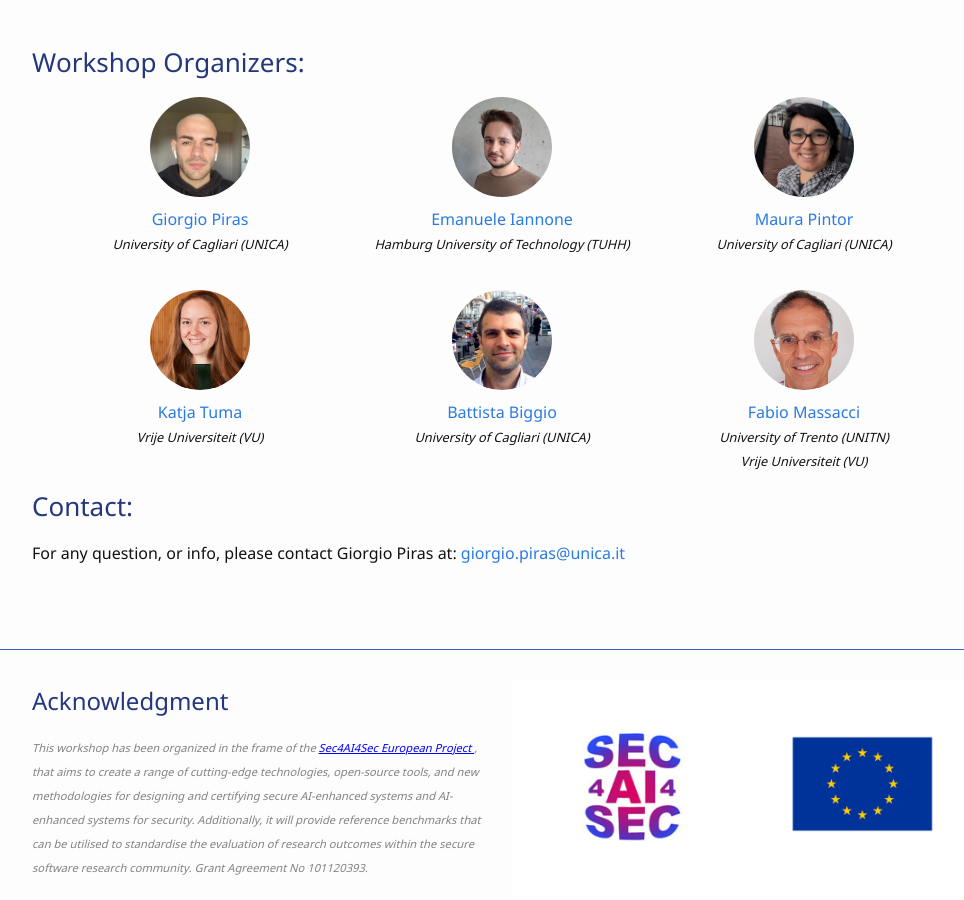
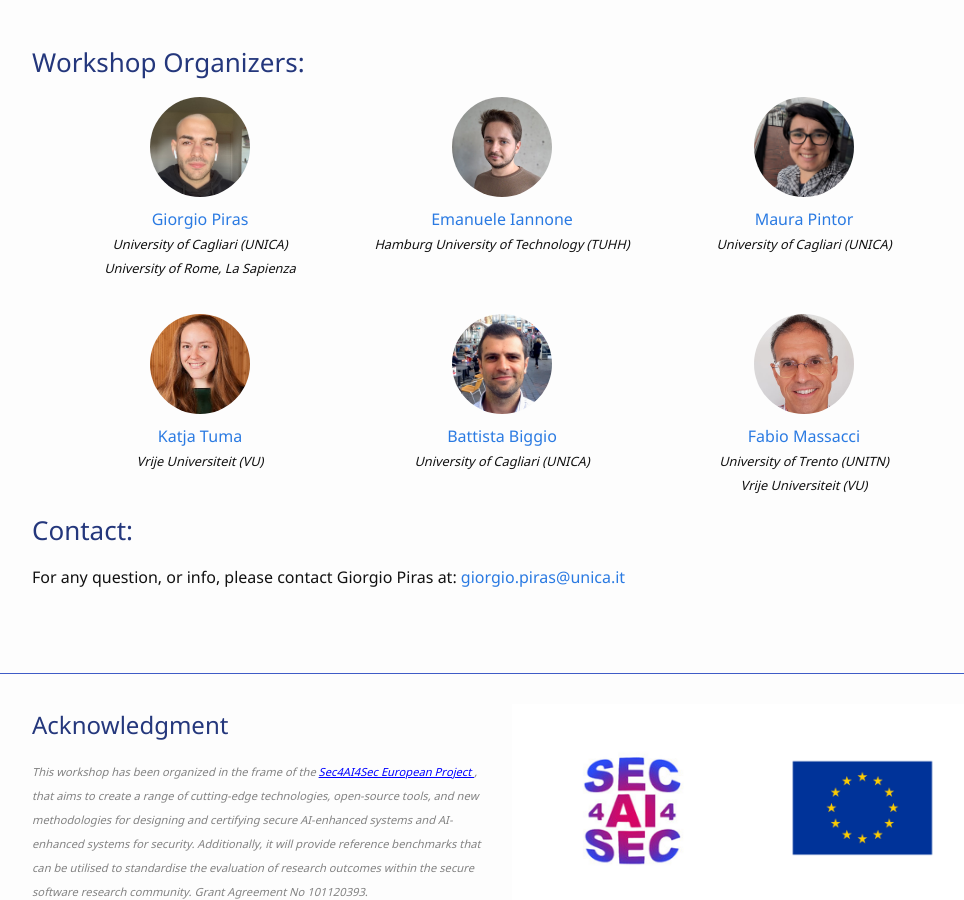
Before and after one commit to taicworkshop/taicworkshop.github.io, a Jekyll site: the page built from index.markdown, in a window 1280 px wide and 900 px high, scrolled down 2153 px. Shown: the whole window, without its empty margins (138-1102 px from the left). Built offline with Jekyll 4.4.1, drawn with Linux system fonts in a browser that asks for light colours.

Commit message:
Update index.markdown

```diff
--- a/index.markdown
+++ b/index.markdown
@@ -41,7 +41,8 @@ Through these two separate yet affine aspects, our goal is to foster a unified d
     <img src="{{ '/images/giorgio.jpeg' | relative_url }}" alt="Giorgio Piras" style="width: 100px; height: 100px; object-fit: cover; border-radius: 50%;">
     <p style="margin-top: 10px; text-align: center;">
       <a href="https://giorgiopiras.github.io/" target="_blank">Giorgio Piras</a><br>
-      <span style="font-size: 0.8em; font-style: italic;">University of Cagliari (UNICA)</span>
+      <span style="font-size: 0.8em; font-style: italic;">University of Cagliari (UNICA)</span><br>
+      <span style="font-size: 0.8em; font-style: italic;">University of Rome, La Sapienza</span>
     </p>
   </div>
   <div style="display: flex; flex-direction: column; align-items: center; flex-basis: 30%;">
```
